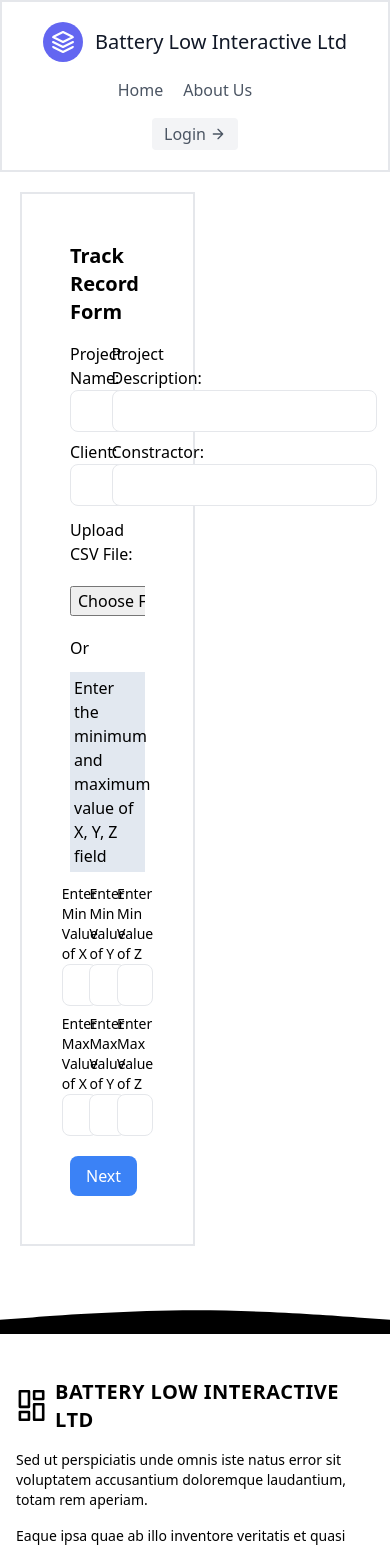
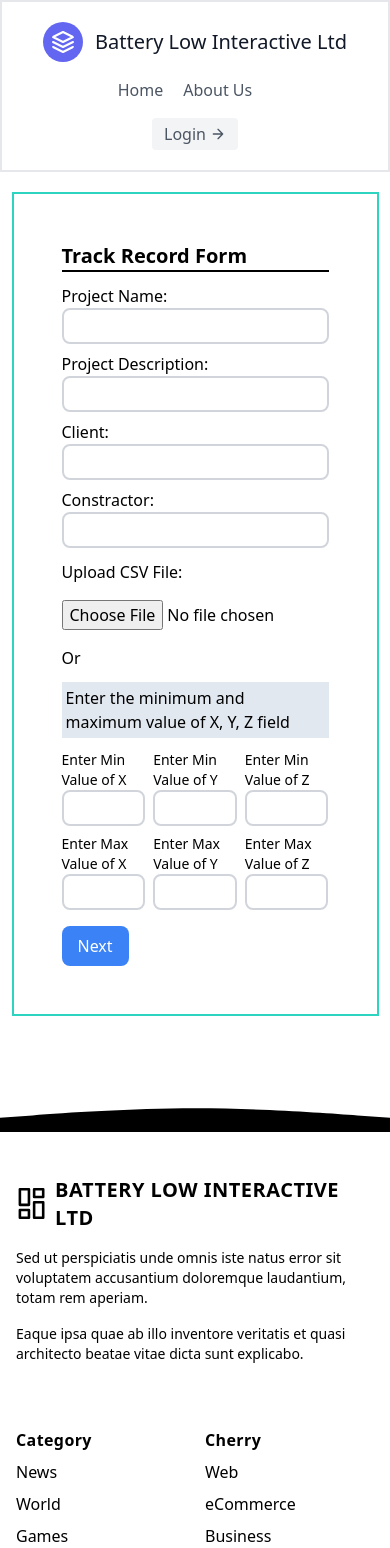
Before and after one commit to shakhawat-softdev/jobtask-batterylow, a React (Create React App) app: page / in a window 390 px wide. Shown: the top 1548 px of the page. Built offline with nearby package versions, Linux system fonts and the light colour scheme.

Commit message:
Responsiveness integrated

```diff
--- a/package.json
+++ b/package.json
@@ -16,6 +16,7 @@
     "papaparse": "^5.4.1",
     "react": "^18.2.0",
     "react-dom": "^18.2.0",
+    "react-hot-toast": "^2.4.1",
     "react-router-dom": "^6.15.0",
     "react-scripts": "5.0.1",
     "sort-by": "^1.2.0",
--- a/src/Pages/Home/Home/Home.jsx
+++ b/src/Pages/Home/Home/Home.jsx
@@ -5,6 +5,7 @@ import { Link } from 'react-router-dom';
 import { useMyContext } from '../../../Providers/MyContextProvider';
 import Banner1 from '../Banner1';
 import { LineChart } from '@mui/x-charts/LineChart';
+import toast, { Toaster } from 'react-hot-toast';
 
 
 
@@ -63,38 +64,37 @@ const Home = () => {
 
 
    return (
-      <div className="p-5 grid-cols-2 grid place-content-center  ">
-
-
-
-         <div className='border-2 p-12 w-full'>
-            <h2 className="text-xl font-semibold mb-4">Track Record Form</h2>
+      <div className="p-5 md:grid-cols-2 grid place-content-center  ">
+         <div className='border-2 border-teal-400 p-12 w-full mb-7 md:mb-0'>
+            <h2 className="text-xl font-semibold ">Track Record Form</h2>
+            <div className="divider bg-black  h-[2px] mb-3 "></div>
             <form onSubmit={handleSubmitStep1} className="space-y-3">
-               <div className='grid grid-cols-2 gap-2 w-full'>
+               <div className='grid md:grid-cols-2 gap-2 w-full'>
                   {/* Project Name */}
                   <div>
                      <label className="block font-medium">Project Name:</label>
-                     <input required={true} type="text" value={projectName} onChange={(e) => setProjectName(e.target.value)} className=" px-4 py-2 border rounded-lg" />
+                     <input required={true} type="text" value={projectName} onChange={(e) => setProjectName(e.target.value)} className=" px-4 py-1 border-2 border-gray-300 rounded-lg" />
+
                   </div>
                   {/* Project Decription */}
                   <div>
                      <label className="block font-medium">Project Description:</label>
-                     <input required={true} type="text" value={projectDescription} onChange={(e) => setProjectDescription(e.target.value)} className=" px-4 py-2 border rounded-lg" />
+                     <input required={true} type="text" value={projectDescription} onChange={(e) => setProjectDescription(e.target.value)} className=" px-4 py-1 border-2 border-gray-300 rounded-lg" />
                   </div>
                   {/* Client */}
                   <div>
                      <label className="block font-medium">Client:</label>
-                     <input l required={true} type="text" value={client} onChange={(e) => setClient(e.target.value)} className="  px-4 py-2 border rounded-lg" />
+                     <input l required={true} type="text" value={client} onChange={(e) => setClient(e.target.value)} className=" px-4 py-1 border-2 border-gray-300 rounded-lg" />
                   </div>
                   {/* Contractor */}
                   <div>
                      <label className="block font-medium">Constractor:</label>
-                     <input required={true} type="text" value={contractor} onChange={(e) => setContractor(e.target.value)} className="  px-4 py-2 border rounded-lg" />
+                     <input required={true} type="text" value={contractor} onChange={(e) => setContractor(e.target.value)} className="  px-4 py-1 border-2 border-gray-300 rounded-lg" />
                   </div>
                </div>
 
                {/* Csv submit button */}
-               <div className='space-y-5 mb-2 w-full'>
+               <div className='space-y-4 mb-2 w-full'>
                   {/* Csv */}
                   <label className="block font-medium">Upload CSV File:</label>
                   <input type="file" accept=".csv" onChange={handleCsvFileChange} className="w-full" />
@@ -106,35 +106,37 @@ const Home = () => {
                         <div className='grid grid-cols-3 gap-2 place-items-center'>
                            <div>
                               <label className="block text-sm">Enter Min Value of X</label>
-                              <input required={true} type="number" value={userInput_minX} onChange={(e) => setUserInput_minX(e.target.value)} className="w-full px-4 py-2 border rounded-lg" />
+                              <input required={true} type="number" value={userInput_minX} onChange={(e) => setUserInput_minX(e.target.value)} className="w-full px-4 py-1 border-2 border-gray-300 rounded-lg" />
                            </div>
                            <div>
                               <label className="block text-sm">Enter Min Value of Y</label>
-                              <input required={true} type="number" value={userInput_minY} onChange={(e) => setUserInput_minY(e.target.value)} className="w-full px-4 py-2 border rounded-lg" />
+                              <input required={true} type="number" value={userInput_minY} onChange={(e) => setUserInput_minY(e.target.value)} className="w-full px-4 py-1 border-2 border-gray-300 rounded-lg" />
                            </div>
                            <div>
                               <label className="block text-sm">Enter Min Value of Z</label>
-                              <input required={true} type="number" value={userInput_minZ} onChange={(e) => setUserInput_minZ(e.target.value)} className="w-full px-4 py-2 border rounded-lg" />
+                              <input required={true} type="number" value={userInput_minZ} onChange={(e) => setUserInput_minZ(e.target.value)} className="w-full px-4 py-1 border-2 border-gray-300 rounded-lg" />
                            </div>
 
                            <div>
                               <label className="block text-sm">Enter Max Value of X</label>
-                              <input required={true} type="number" value={userInput_maxX} onChange={(e) => setUserInput_MaxX(e.target.value)} className="w-full px-4 py-2 border rounded-lg" />
+                              <input required={true} type="number" value={userInput_maxX} onChange={(e) => setUserInput_MaxX(e.target.value)} className="w-full px-4 py-1 border-2 border-gray-300 rounded-lg" />
                            </div>
                            <div>
                               <label className="block text-sm">Enter Max Value of Y</label>
-                              <input required={true} type="number" value={userInput_maxY} onChange={(e) => setUserInput_maxY(e.target.value)} className="w-full px-4 py-2 border rounded-lg" />
+                              <input required={true} type="number" value={userInput_maxY} onChange={(e) => setUserInput_maxY(e.target.value)} className="w-full px-4 py-1 border-2 border-gray-300 rounded-lg" />
                            </div>
                            <div>
                               <label className="block text-sm">Enter Max Value of Z</label>
-                              <input required={true} type="number" value={userInput_maxZ} onChange={(e) => setUserInput_maxZ(e.target.value)} className="w-full px-4 py-2 border rounded-lg" />
+                              <input required={true} type="number" value={userInput_maxZ} onChange={(e) => setUserInput_maxZ(e.target.value)} className="w-full px-4 py-1 border-2 border-gray-300 rounded-lg" />
                            </div>
                         </div>
 
                      </div>}
 
                   <div className='space-x-3'>
-                     <Link to={'/result'}><button disabled={projectName | projectDescription | client | contractor} type="submit" className="px-4 py-2 bg-blue-500 text-white rounded-lg hover:bg-blue-600" > Next </button></Link>
+                     <Link to={'/result'}><button type="submit" className="px-4 py-2 bg-blue-500 text-white rounded-lg hover:bg-blue-600" > Next </button></Link>
+
+
 
                      {csvFile && <button type="submit" className="px-4 py-2 bg-blue-500 text-white rounded-lg hover:bg-blue-600" > Show Chart </button>}
                   </div>
@@ -145,7 +147,9 @@ const Home = () => {
 
          {step === 2 && (
             <div className='mx-auto'>
-               <h2 className='text-center'>Data Chart</h2>
+               <h2 className='text-center font-semibold'>Data Chart</h2>
+               <div className="divider bg-black  h-[2px] mb-3 "></div>
+               <div className=' w-[320px] h-[320px] md:w-[600px] md:h-600px] '>
                   <LineChart
                      xAxis={[{ data: [...valueOfKP] }]}
                      series={[
@@ -153,9 +157,9 @@ const Home = () => {
                            data: [...valueOfX],
                         },
                      ]}
-                  width={500}
-                  height={300}
+
                   />
+               </div>
                <p className='text-center'>KP as X axis and X as Y axis</p>
             </div>
          )}
--- a/src/Pages/Results/Result/Result.jsx
+++ b/src/Pages/Results/Result/Result.jsx
@@ -4,11 +4,10 @@ import jsPDF from "jspdf";
 import ReactDOMServer from "react-dom/server";
 
 
+
 const Result = () => {
 
-
-
-   const { maxX, setMaxX, minX, maxY, minY, maxZ, minZ, setMinX, setMaxY, setMinY, setMaxZ, setMinZ, userInput_maxX, userInput_maxY, userInput_maxZ, userInput_minX, userInput_minY, userInput_minZ, setUserInput_MaxX, setUserInput_maxY, setUserInput_maxZ, setUserInput_minX, setUserInput_minY, setUserInput_minZ, projectName, setProjectName, projectDescription, setProjectDescription, client, setClient, contractor, setContractor, csvFile, setCsvFile, valueOfX, valueOfY, valueOfZ, } = useMyContext();
+   const { maxX, minX, maxY, minY, maxZ, minZ, userInput_maxX, userInput_maxY, userInput_maxZ, userInput_minX, userInput_minY, userInput_minZ, projectName, projectDescription, client, contractor, csvFile, valueOfX, valueOfY, valueOfZ, } = useMyContext();
 
 
 
@@ -16,9 +15,11 @@ const Result = () => {
       let element = (
          <div className="space-y-4 w-[700px]  border-2 p-8 bg-slate-100 rounded-md">
 
+
+            {/* For PDF */}
             <div className='p-5'>
                <div>
-                  <h3 className="text-lg font-semibold">Step 1 Details</h3>
+                  <h3 className="text-lg font-semibold">Result</h3>
                   <div className=' w-full space-y-3 p-3'>
                      <p>Project Name: {projectName}</p>
                      <p>Project Description: {projectDescription}</p>
@@ -27,10 +28,9 @@ const Result = () => {
                   </div>
                </div>
 
-
                {/* Display other Step 1 details */}
                {csvFile ? <div>
-                  <h3 className="text-lg font-semibold ">Step 2 Details</h3>
+                  <h3 className="text-lg font-semibold ">Result Details</h3>
                   <div className="grid grid-cols-2 gap-4 p-3">
                      <p>Max X: {isNaN(maxX) ? 'N/A' : maxX}</p>
                      <p>Min X: {isNaN(minX) ? 'N/A' : minX}</p>
@@ -41,7 +41,7 @@ const Result = () => {
                   </div>
                </div> :
                   <div>
-                     <h3 className="text-lg font-semibold ">Step 2 Details</h3>
+                     <h3 className="text-lg font-semibold ">Result Details</h3>
                      <div className="grid grid-cols-2 gap-4 p-3">
                         <p>Max X: {userInput_maxX}</p>
                         <p>Min X: {userInput_minX}</p>
@@ -52,7 +52,6 @@ const Result = () => {
                      </div>
                   </div>
                }
-
             </div>
          </div>
       );
@@ -64,15 +63,19 @@ const Result = () => {
       });
    };
 
+
+
+
+
    return (
-      <div className='mx-auto grid grid-cols-2 place-items-center '>
-         <div className='mx-auto relative'>
-            <button className="px-4 py-2 bg-blue-500 text-white rounded-lg hover:bg-blue-600 absolute right-14 top-6" onClick={exportPDF}>Download PDF</button>
+      <div className='mx-auto grid md:grid-cols-2 place-items-center '>
+         <div className='mx-auto relative mt-2 '>
+            <button className="px-4 py-2 bg-blue-500 text-white rounded-lg hover:bg-blue-600 absolute right-4 md:right-14 top-3 md:top-6" onClick={exportPDF}>Download PDF</button>
             {/* <h2>This Result Page</h2> */}
-            <div className="space-y-4 w-[700px]  border-2 p-8 rounded-md">
-               <h2>Track Record Result</h2>
-               <div className='p-5 my-5'>
-
+            <div className="space-y-4 md:w-[700px] border-2 p-4 md:p-8 rounded-md md:ml-2">
+               <h2 className='ml-2 md:ml-8'>Track Record Result</h2>
+               <div className="divider bg-black h-[2px] mb-3 "></div>
+               <div className='md:p-5 md:my-5'>
                   <div>
                      <h3 className="text-xl font-semibold bg-gray-300 p-1 pl-3">Details</h3>
                      <div className='font-medium w-full space-y-2 p-3 '>
@@ -95,6 +98,7 @@ const Result = () => {
                         <p>Min Z: <span className='font-normal'>{isNaN(minZ) ? 'N/A' : minZ}</span></p>
                      </div>
                   </div> :
+
                      <div>
                         <h3 className="text-lg font-semibold bg-gray-300 p-1 pl-3">Result of Data</h3>
                         <div className="grid grid-cols-2 gap-4 p-3">
@@ -112,20 +116,22 @@ const Result = () => {
          </div>
 
 
-         {csvFile && <div className='mx-auto mb-10'>
-            <h1 className='text-3xl font-semibold text-center mb-3'>Inpu Values</h1>
-            <div className="overflow-x-auto w-[600px] h-[400px] scroll-my-5  ">
+         {csvFile &&
+            <div className='mx-auto mb-10 mt-2'>
+               <h1 className='text-3xl  text-center mb-3'>Input Values</h1>
+               <div className="divider bg-black h-1 mb-2"></div>
+               <div className="overflow-x-auto md:w-[600px] md:h-[400px] scroll-my-5  ">
                   <table className="table table-xs w-full">
                      <thead >
-                     <tr className='grid grid-cols-4  '>
+                        <tr className='grid grid-cols-3  '>
                            {/* <th>#</th> */}
-                        <th>Valu Of X</th>
-                        <th>Valu Of Y</th>
-                        <th>Valu Of Z</th>
+                           <th>X-Index</th>
+                           <th>Y-Index</th>
+                           <th>Z-Index</th>
                         </tr>
                      </thead>
                      <tbody>
-                     <tr className='grid grid-cols-4 place-items-center p-2 '>
+                        <tr className='grid grid-cols-3 place-items-center gap-5 p-2 '>
                            {/* <th></th> */}
                            <td>{valueOfX.map(item => <ul>{item}</ul>)}</td>
                            <td>{valueOfY.map(item => <ul>{item}</ul>)}</td>
@@ -135,7 +141,8 @@ const Result = () => {
                      </tbody>
                   </table>
                </div>
-         </div>}
+            </div>
+         }
 
       </div>
    );
```
Also changed, not shown: 1 other file (tests, documents, lock files or other folders). Lines whose indentation alone changed are shown as unchanged.
